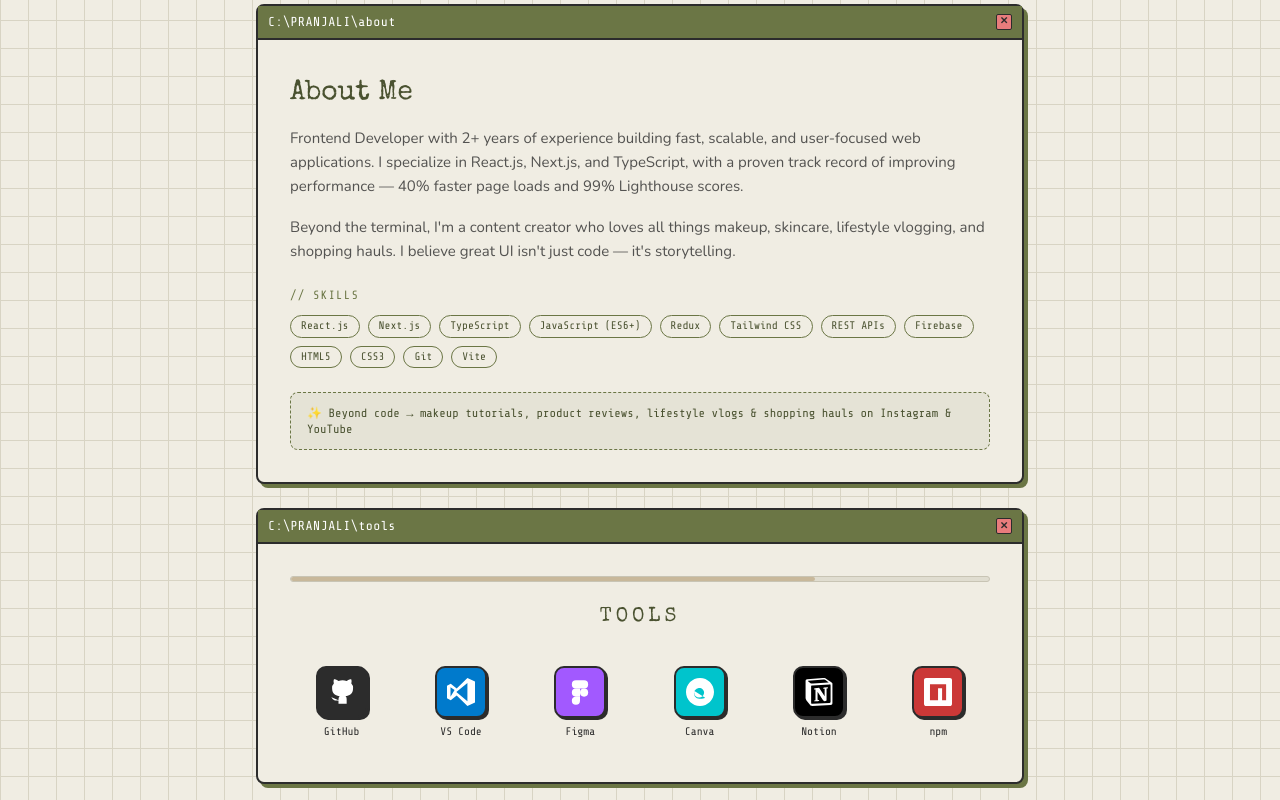
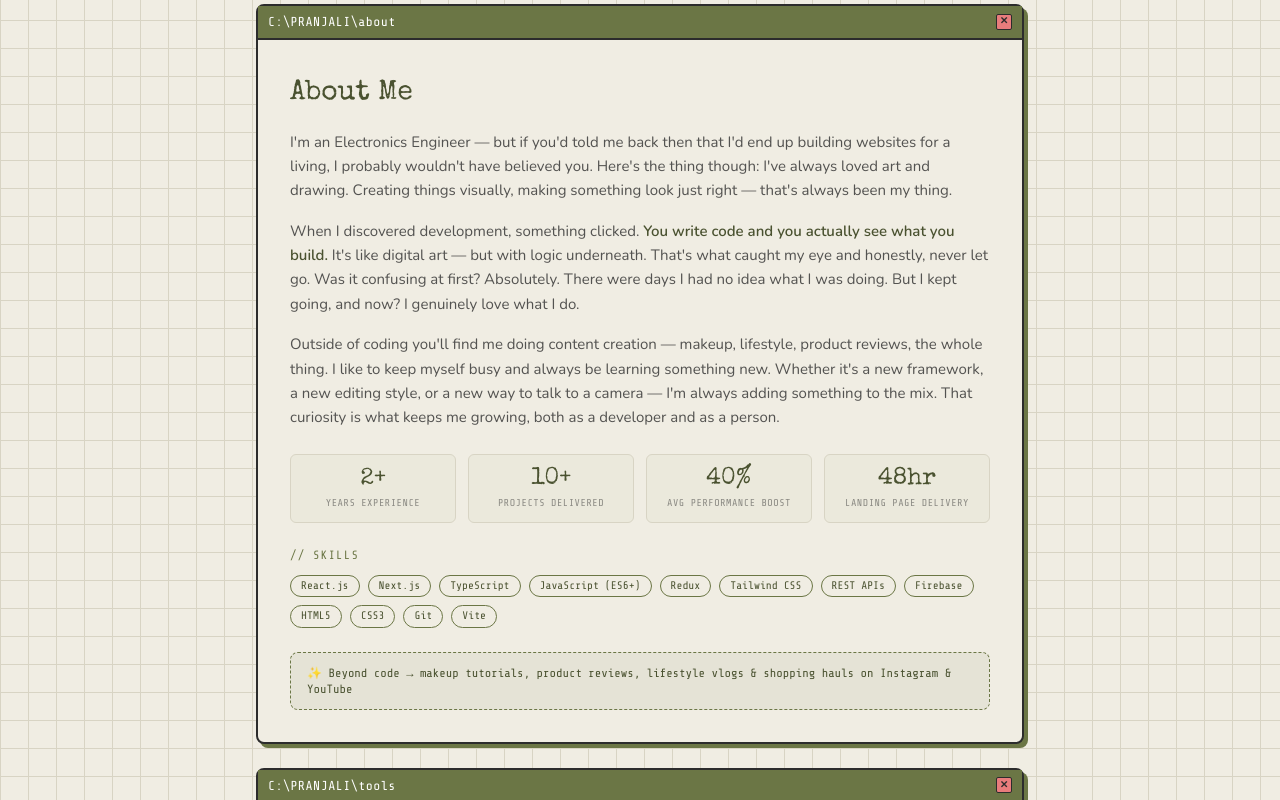
Before and after one commit to pranjalipongde/my-portfolio_, a React (Vite) app: page / in a window 1280 px wide. Shown: the part 960-1760 px from the top of the page. Built offline with nearby package versions, Linux system fonts and the light colour scheme.

Commit message:
updated service section

```diff
--- a/src/components/About.jsx
+++ b/src/components/About.jsx
@@ -1,71 +1,87 @@
-import { motion } from 'framer-motion'
+import { motion } from "framer-motion";
 
 const skills = [
-  'React.js', 'Next.js', 'TypeScript', 'JavaScript (ES6+)',
-  'Redux', 'Tailwind CSS', 'REST APIs', 'Firebase',
-  'HTML5', 'CSS3', 'Git', 'Vite',
-]
+  "React.js",
+  "Next.js",
+  "TypeScript",
+  "JavaScript (ES6+)",
+  "Redux",
+  "Tailwind CSS",
+  "REST APIs",
+  "Firebase",
+  "HTML5",
+  "CSS3",
+  "Git",
+  "Vite",
+];
 
 const tools = [
   {
-    name: 'GitHub',
-    color: '#2c2c2c',
+    name: "GitHub",
+    color: "#2c2c2c",
     icon: (
       <svg width="28" height="28" viewBox="0 0 24 24" fill="white">
-        <path d="M9 19c-5 1.5-5-2.5-7-3m14 6v-3.87a3.37 3.37 0 0 0-.94-2.61c3.14-.35 6.44-1.54 6.44-7A5.44 5.44 0 0 0 20 4.77 5.07 5.07 0 0 0 19.91 1S18.73.65 16 2.48a13.38 13.38 0 0 0-7 0C6.27.65 5.09 1 5.09 1A5.07 5.07 0 0 0 5 4.77a5.44 5.44 0 0 0-1.5 3.78c0 5.42 3.3 6.61 6.44 7A3.37 3.37 0 0 0 9 18.13V22"/>
+        <path d="M9 19c-5 1.5-5-2.5-7-3m14 6v-3.87a3.37 3.37 0 0 0-.94-2.61c3.14-.35 6.44-1.54 6.44-7A5.44 5.44 0 0 0 20 4.77 5.07 5.07 0 0 0 19.91 1S18.73.65 16 2.48a13.38 13.38 0 0 0-7 0C6.27.65 5.09 1 5.09 1A5.07 5.07 0 0 0 5 4.77a5.44 5.44 0 0 0-1.5 3.78c0 5.42 3.3 6.61 6.44 7A3.37 3.37 0 0 0 9 18.13V22" />
       </svg>
     ),
   },
   {
-    name: 'VS Code',
-    color: '#007acc',
+    name: "VS Code",
+    color: "#007acc",
     icon: (
       <svg width="28" height="28" viewBox="0 0 24 24" fill="white">
-        <path d="M17.5 0L8.3 8.9 3.2 4.9 0 6.7v10.6l3.2 1.8 5.1-4L17.5 24 24 21V3L17.5 0zM3 16.1V7.9l3.5 2.4L3 16.1zm14.5 3.9L8 12l9.5-7.8v15.8z"/>
+        <path d="M17.5 0L8.3 8.9 3.2 4.9 0 6.7v10.6l3.2 1.8 5.1-4L17.5 24 24 21V3L17.5 0zM3 16.1V7.9l3.5 2.4L3 16.1zm14.5 3.9L8 12l9.5-7.8v15.8z" />
       </svg>
     ),
   },
   {
-    name: 'Figma',
-    color: '#a259ff',
+    name: "Figma",
+    color: "#a259ff",
     icon: (
       <svg width="28" height="28" viewBox="0 0 24 24" fill="white">
-        <path d="M5 5.5A3.5 3.5 0 0 1 8.5 2H12v7H8.5A3.5 3.5 0 0 1 5 5.5z"/>
-        <path d="M12 2h3.5a3.5 3.5 0 1 1 0 7H12V2z"/>
-        <path d="M12 12.5a3.5 3.5 0 1 1 7 0 3.5 3.5 0 0 1-7 0z"/>
-        <path d="M5 19.5A3.5 3.5 0 0 1 8.5 16H12v3.5a3.5 3.5 0 0 1-7 0z"/>
-        <path d="M5 12.5A3.5 3.5 0 0 1 8.5 9H12v7H8.5A3.5 3.5 0 0 1 5 12.5z"/>
+        <path d="M5 5.5A3.5 3.5 0 0 1 8.5 2H12v7H8.5A3.5 3.5 0 0 1 5 5.5z" />
+        <path d="M12 2h3.5a3.5 3.5 0 1 1 0 7H12V2z" />
+        <path d="M12 12.5a3.5 3.5 0 1 1 7 0 3.5 3.5 0 0 1-7 0z" />
+        <path d="M5 19.5A3.5 3.5 0 0 1 8.5 16H12v3.5a3.5 3.5 0 0 1-7 0z" />
+        <path d="M5 12.5A3.5 3.5 0 0 1 8.5 9H12v7H8.5A3.5 3.5 0 0 1 5 12.5z" />
       </svg>
     ),
   },
   {
-    name: 'Canva',
-    color: '#00c4cc',
+    name: "Canva",
+    color: "#00c4cc",
     icon: (
       <svg width="28" height="28" viewBox="0 0 24 24" fill="white">
-        <path d="M12 0C5.373 0 0 5.373 0 12s5.373 12 12 12 12-5.373 12-12S18.627 0 12 0zm4.441 16.892c-2.102 1.262-5.881 1.34-7.912-.279-1.336-1.039-1.996-2.854-1.627-4.481.38-1.665 1.763-3.036 3.428-3.415 1.462-.333 3.025.055 4.041 1.109.357.371.642.801.835 1.272.18.444.28.917.28 1.4 0 1.25-.536 2.366-1.375 3.148a4.144 4.144 0 0 1-2.895 1.153 4.144 4.144 0 0 1-2.893-1.153 4.129 4.129 0 0 1-1.375-3.148c0-.483.1-.956.279-1.4"/>
+        <path d="M12 0C5.373 0 0 5.373 0 12s5.373 12 12 12 12-5.373 12-12S18.627 0 12 0zm4.441 16.892c-2.102 1.262-5.881 1.34-7.912-.279-1.336-1.039-1.996-2.854-1.627-4.481.38-1.665 1.763-3.036 3.428-3.415 1.462-.333 3.025.055 4.041 1.109.357.371.642.801.835 1.272.18.444.28.917.28 1.4 0 1.25-.536 2.366-1.375 3.148a4.144 4.144 0 0 1-2.895 1.153 4.144 4.144 0 0 1-2.893-1.153 4.129 4.129 0 0 1-1.375-3.148c0-.483.1-.956.279-1.4" />
       </svg>
     ),
   },
   {
-    name: 'Notion',
-    color: '#000000',
+    name: "Notion",
+    color: "#000000",
     icon: (
       <svg width="28" height="28" viewBox="0 0 24 24" fill="white">
-        <path d="M4.459 4.208c.746.606 1.026.56 2.428.466l13.215-.793c.28 0 .047-.28-.046-.326L17.86 1.968c-.42-.326-.981-.7-2.055-.607L3.01 2.295c-.466.046-.56.28-.374.466zm.793 3.08v13.904c0 .747.373 1.027 1.214.98l14.523-.84c.841-.046.935-.56.935-1.167V6.354c0-.606-.233-.933-.748-.887l-15.177.887c-.56.047-.747.327-.747.933zm14.337.745c.093.42 0 .84-.42.888l-.7.14v10.264c-.608.327-1.168.514-1.635.514-.748 0-.935-.234-1.495-.933l-4.577-7.186v6.952L12.21 19s0 .84-1.168.84l-3.222.186c-.093-.186 0-.653.327-.746l.84-.233V9.854L7.822 9.76c-.094-.42.14-1.026.793-1.073l3.456-.233 4.764 7.279v-6.44l-1.215-.139c-.093-.514.28-.887.747-.933zM1.936 1.035l13.31-.98c1.634-.14 2.055-.047 3.082.7l4.249 2.986c.7.513.934.653.934 1.213v16.378c0 1.026-.373 1.634-1.68 1.726l-15.458.934c-.98.047-1.448-.093-1.962-.747l-3.129-4.06c-.56-.747-.793-1.306-.793-1.96V2.667c0-.839.374-1.54 1.447-1.632z"/>
+        <path d="M4.459 4.208c.746.606 1.026.56 2.428.466l13.215-.793c.28 0 .047-.28-.046-.326L17.86 1.968c-.42-.326-.981-.7-2.055-.607L3.01 2.295c-.466.046-.56.28-.374.466zm.793 3.08v13.904c0 .747.373 1.027 1.214.98l14.523-.84c.841-.046.935-.56.935-1.167V6.354c0-.606-.233-.933-.748-.887l-15.177.887c-.56.047-.747.327-.747.933zm14.337.745c.093.42 0 .84-.42.888l-.7.14v10.264c-.608.327-1.168.514-1.635.514-.748 0-.935-.234-1.495-.933l-4.577-7.186v6.952L12.21 19s0 .84-1.168.84l-3.222.186c-.093-.186 0-.653.327-.746l.84-.233V9.854L7.822 9.76c-.094-.42.14-1.026.793-1.073l3.456-.233 4.764 7.279v-6.44l-1.215-.139c-.093-.514.28-.887.747-.933zM1.936 1.035l13.31-.98c1.634-.14 2.055-.047 3.082.7l4.249 2.986c.7.513.934.653.934 1.213v16.378c0 1.026-.373 1.634-1.68 1.726l-15.458.934c-.98.047-1.448-.093-1.962-.747l-3.129-4.06c-.56-.747-.793-1.306-.793-1.96V2.667c0-.839.374-1.54 1.447-1.632z" />
       </svg>
     ),
   },
   {
-    name: 'npm',
-    color: '#cb3837',
+    name: "npm",
+    color: "#cb3837",
     icon: (
       <svg width="28" height="28" viewBox="0 0 24 24" fill="white">
-        <path d="M1.763 0C.786 0 0 .786 0 1.763v20.474C0 23.214.786 24 1.763 24h20.474c.977 0 1.763-.786 1.763-1.763V1.763C24 .786 23.214 0 22.237 0zM5.13 5.323l13.837.019-.009 13.836h-3.464l.01-10.382h-3.456L12.04 19.17H5.113z"/>
+        <path d="M1.763 0C.786 0 0 .786 0 1.763v20.474C0 23.214.786 24 1.763 24h20.474c.977 0 1.763-.786 1.763-1.763V1.763C24 .786 23.214 0 22.237 0zM5.13 5.323l13.837.019-.009 13.836h-3.464l.01-10.382h-3.456L12.04 19.17H5.113z" />
       </svg>
     ),
   },
-]
+];
+
+const stats = [
+  { value: "2+", label: "Years Experience" },
+  { value: "10+", label: "Projects Delivered" },
+  { value: "40%", label: "Avg Performance Boost" },
+  { value: "48hr", label: "Landing Page Delivery" },
+];
 
 export default function About() {
   return (
@@ -81,30 +97,91 @@ export default function About() {
         >
           <div className="os-titlebar">
             <span className="os-titlebar-text">C:\PRANJALI\about</span>
-            <div className="os-close-btn" aria-hidden="true">✕</div>
+            <div className="os-close-btn" aria-hidden="true">
+              ✕
+            </div>
           </div>
           <div className="p-6 sm:p-8">
             <h2
-              style={{ fontFamily: '"Special Elite", serif', fontSize: 28, color: '#4a5230', marginBottom: 12 }}
+              style={{
+                fontFamily: '"Special Elite", serif',
+                fontSize: 28,
+                color: "#4a5230",
+                marginBottom: 16,
+              }}
             >
               About Me
             </h2>
+
+            {/* Personal story */}
             <p className="font-body text-charcoal/80 leading-relaxed text-[15px] mb-4">
-              Frontend Developer with 2+ years of experience building fast, scalable, and user-focused web applications.
-              I specialize in React.js, Next.js, and TypeScript, with a proven track record of improving performance —
-              40% faster page loads and 99% Lighthouse scores.
+              I'm an Electronics Engineer — but if you'd told me back then that
+              I'd end up building websites for a living, I probably wouldn't
+              have believed you. Here's the thing though: I've always loved art
+              and drawing. Creating things visually, making something look just
+              right — that's always been my thing.
             </p>
+
+            <p className="font-body text-charcoal/80 leading-relaxed text-[15px] mb-4">
+              When I discovered development, something clicked.{" "}
+              <span style={{ color: "#4a5230", fontWeight: 600 }}>
+                You write code and you actually see what you build.
+              </span>{" "}
+              It's like digital art — but with logic underneath. That's what
+              caught my eye and honestly, never let go. Was it confusing at
+              first? Absolutely. There were days I had no idea what I was doing.
+              But I kept going, and now? I genuinely love what I do.
+            </p>
+
             <p className="font-body text-charcoal/80 leading-relaxed text-[15px] mb-6">
-              Beyond the terminal, I'm a content creator who loves all things makeup, skincare, lifestyle vlogging,
-              and shopping hauls. I believe great UI isn't just code — it's storytelling.
+              Outside of coding you'll find me doing content creation — makeup,
+              lifestyle, product reviews, the whole thing. I like to keep myself
+              busy and always be learning something new. Whether it's a new
+              framework, a new editing style, or a new way to talk to a camera —
+              I'm always adding something to the mix. That curiosity is what
+              keeps me growing, both as a developer and as a person.
             </p>
+
+            {/* Stats row */}
+            <div className="grid grid-cols-2 sm:grid-cols-4 gap-3 mb-6">
+              {stats.map((s) => (
+                <div
+                  key={s.label}
+                  style={{
+                    border: "1.5px solid #d8d4c4",
+                    borderRadius: 6,
+                    padding: "12px 10px",
+                    textAlign: "center",
+                    background: "rgba(107,118,69,0.04)",
+                  }}
+                >
+                  <div
+                    style={{
+                      fontFamily: '"Special Elite", serif',
+                      fontSize: 24,
+                      color: "#4a5230",
+                      lineHeight: 1,
+                    }}
+                  >
+                    {s.value}
+                  </div>
+                  <div className="font-mono text-[10px] text-charcoal/50 mt-1 uppercase tracking-wider">
+                    {s.label}
+                  </div>
+                </div>
+              ))}
+            </div>
 
             {/* Skills */}
             <div className="mb-6">
-              <p className="font-mono text-olive text-xs uppercase tracking-widest mb-3">// Skills</p>
+              <p className="font-mono text-olive text-xs uppercase tracking-widest mb-3">
+                // Skills
+              </p>
               <div className="flex flex-wrap gap-2">
                 {skills.map((s) => (
-                  <span key={s} className="tech-tag">{s}</span>
+                  <span key={s} className="tech-tag">
+                    {s}
+                  </span>
                 ))}
               </div>
             </div>
@@ -112,14 +189,15 @@ export default function About() {
             {/* Fun fact badge */}
             <div
               style={{
-                background: 'rgba(107,118,69,0.08)',
-                border: '1.5px dashed #6b7645',
+                background: "rgba(107,118,69,0.08)",
+                border: "1.5px dashed #6b7645",
                 borderRadius: 8,
-                padding: '12px 16px',
+                padding: "12px 16px",
               }}
             >
               <p className="font-mono text-xs text-olive-dark">
-                ✨ Beyond code → makeup tutorials, product reviews, lifestyle vlogs & shopping hauls on Instagram & YouTube
+                ✨ Beyond code → makeup tutorials, product reviews, lifestyle
+                vlogs & shopping hauls on Instagram & YouTube
               </p>
             </div>
           </div>
@@ -135,32 +213,41 @@ export default function About() {
         >
           <div className="os-titlebar">
             <span className="os-titlebar-text">C:\PRANJALI\tools</span>
-            <div className="os-close-btn" aria-hidden="true">✕</div>
+            <div className="os-close-btn" aria-hidden="true">
+              ✕
+            </div>
           </div>
           <div className="p-6 sm:p-8">
             {/* Progress bar decoration */}
             <div
               style={{
                 height: 6,
-                background: '#e0ddd0',
+                background: "#e0ddd0",
                 borderRadius: 3,
                 marginBottom: 20,
-                border: '1px solid #c8c4b4',
-                overflow: 'hidden',
+                border: "1px solid #c8c4b4",
+                overflow: "hidden",
               }}
             >
-              <div style={{ height: '100%', width: '75%', background: '#c8b89a', borderRadius: 3 }} />
+              <div
+                style={{
+                  height: "100%",
+                  width: "75%",
+                  background: "#c8b89a",
+                  borderRadius: 3,
+                }}
+              />
             </div>
 
             <h3
               style={{
                 fontFamily: '"Special Elite", serif',
-                textAlign: 'center',
+                textAlign: "center",
                 fontSize: 20,
-                color: '#4a5230',
+                color: "#4a5230",
                 letterSpacing: 4,
                 marginBottom: 24,
-                textTransform: 'uppercase',
+                textTransform: "uppercase",
               }}
             >
               Tools
@@ -174,17 +261,19 @@ export default function About() {
                       width: 52,
                       height: 52,
                       background: t.color,
-                      border: '2px solid #2c2c2c',
+                      border: "2px solid #2c2c2c",
                       borderRadius: 10,
-                      display: 'flex',
-                      alignItems: 'center',
-                      justifyContent: 'center',
-                      boxShadow: '2px 2px 0px #2c2c2c',
+                      display: "flex",
+                      alignItems: "center",
+                      justifyContent: "center",
+                      boxShadow: "2px 2px 0px #2c2c2c",
                     }}
                   >
                     {t.icon}
                   </div>
-                  <span className="font-mono text-[11px] text-charcoal">{t.name}</span>
+                  <span className="font-mono text-[11px] text-charcoal">
+                    {t.name}
+                  </span>
                 </div>
               ))}
             </div>
@@ -192,5 +281,5 @@ export default function About() {
         </motion.div>
       </div>
     </section>
-  )
+  );
 }
```
Also changed, not shown: src/components/Contact.jsx (+106 -4 lines).
